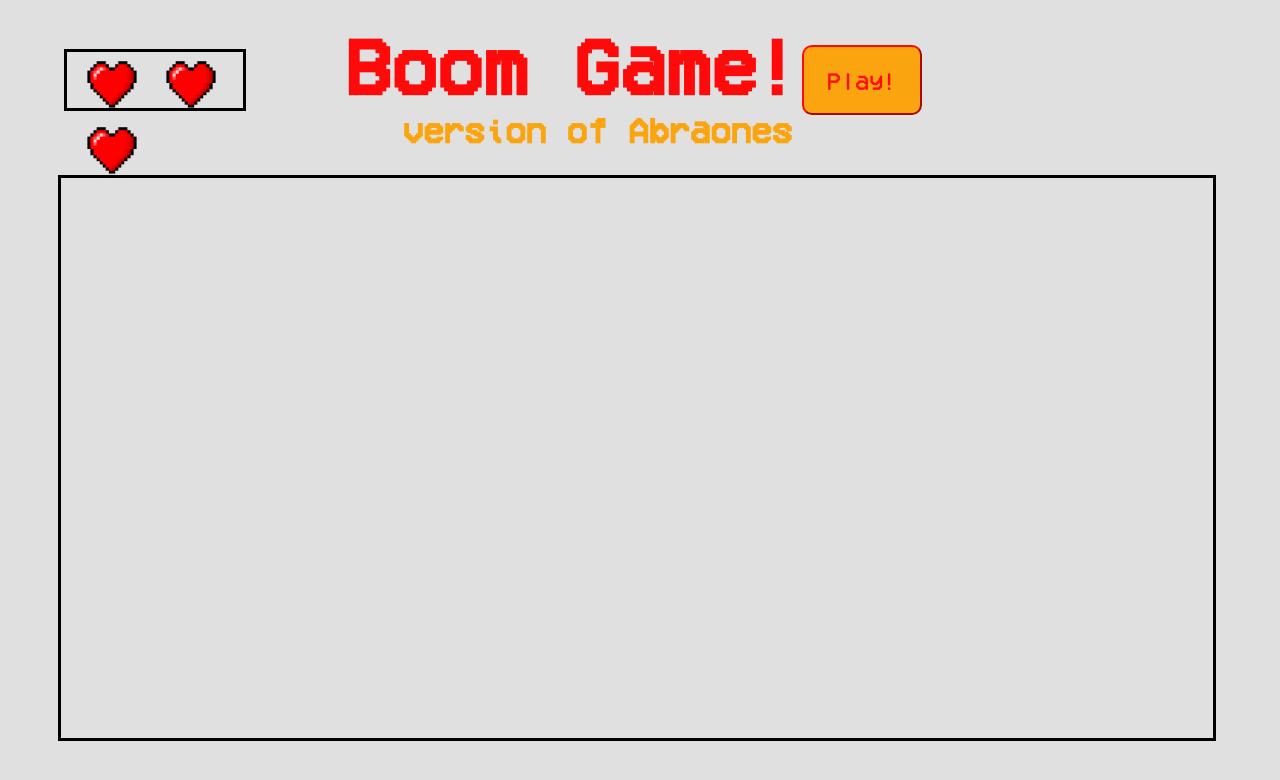
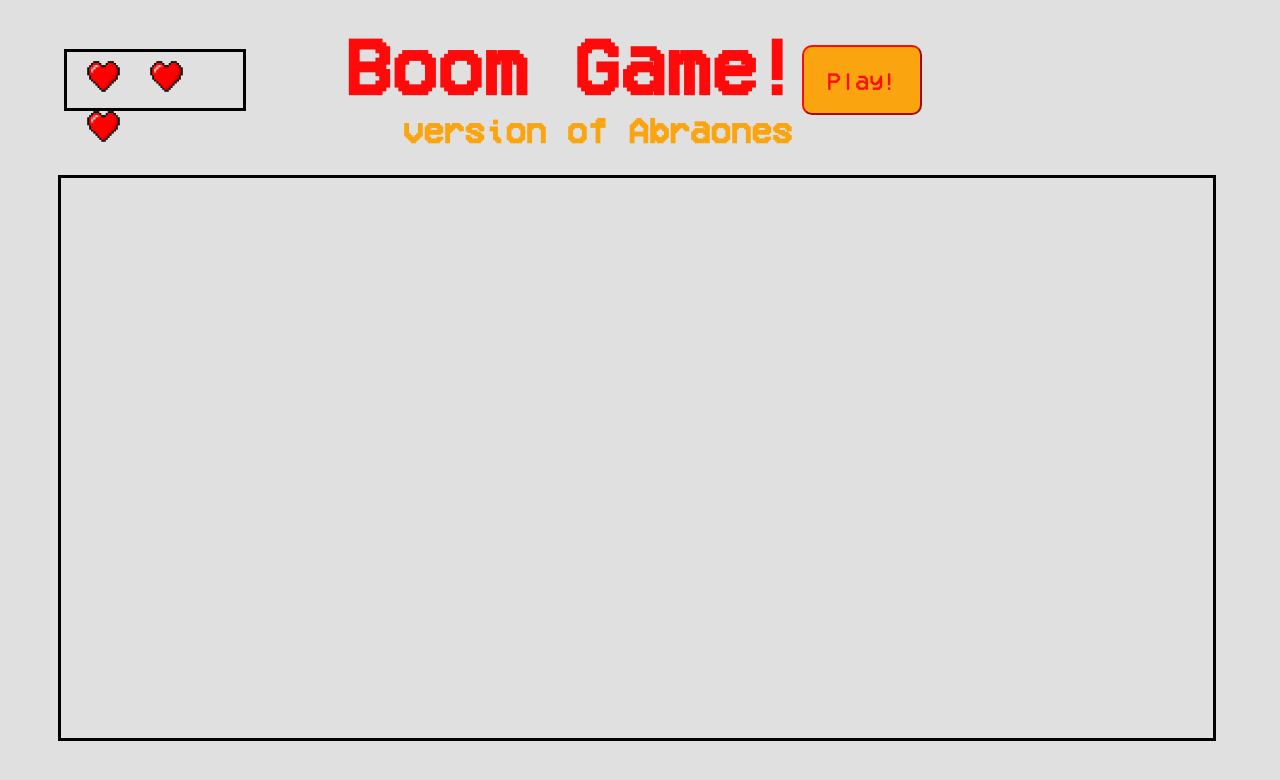
Before and after one commit to Abraones/Boom-game-Abraones, a plain HTML site: page index.html in a window 1280 px wide. Drawn offline with Linux system fonts and the light colour scheme.

Commit message:
corrigido o tamanho dos coracoes

```diff
--- a/style.css
+++ b/style.css
@@ -75,7 +75,7 @@ header{
 }
 .vida{
     margin: 9px 10px;
-    width: 50px;
+    width: 2.6vw;
     height: auto;
 }
 .boom-game{
```
